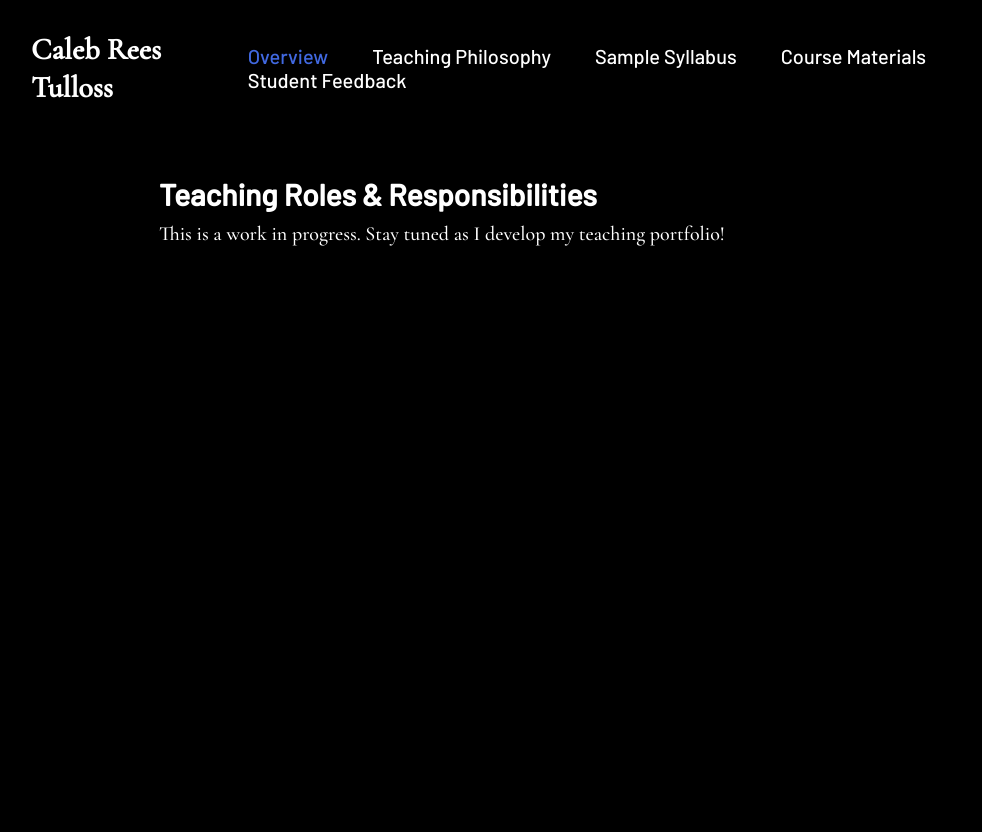
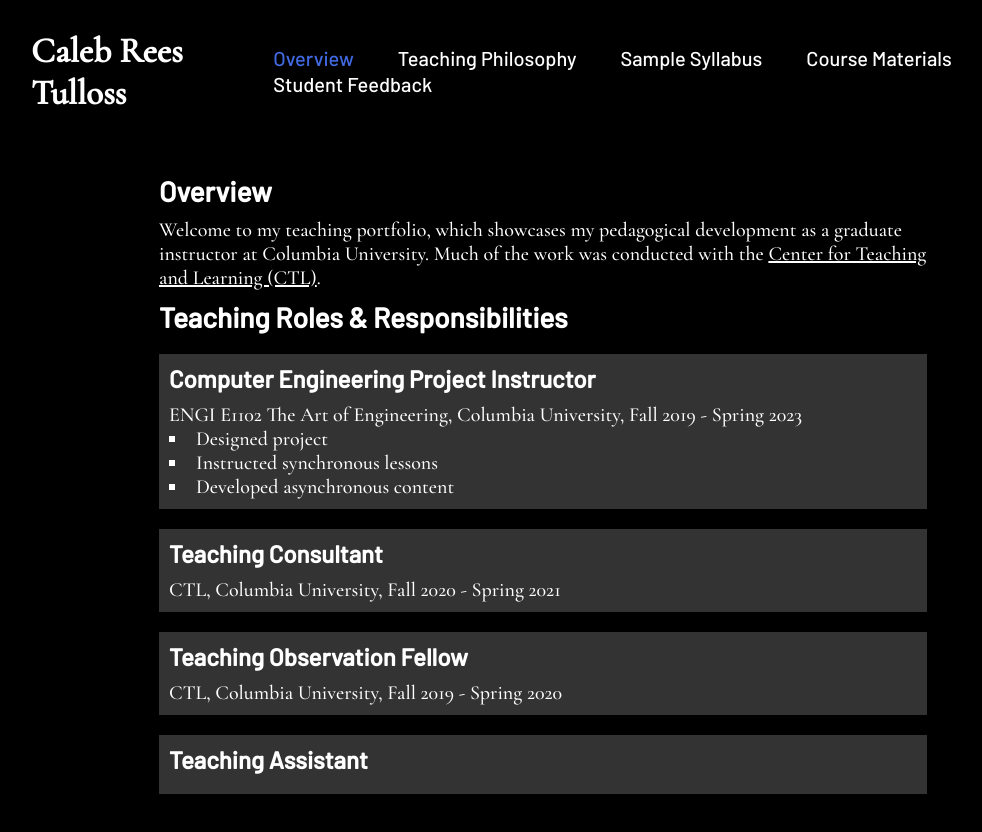
Before and after one commit to crtulloss/crtulloss.github.io, a plain HTML site: page teaching.html in a window 1280 px wide. Shown: the whole page, without its empty margins (97-1079 px from the left). Before the commit the page ends 800 px from the top, so only its background shows below. Drawn offline with nearby package versions, Linux system fonts and the light colour scheme.

Commit message:
begin adding roles

```diff
--- a/styles.css
+++ b/styles.css
@@ -4,6 +4,10 @@
 	box-sizing: border-box;
 	margin: 0;
 	padding: 0;
+	color: white;
+}
+
+body {
 	background-color: black;
 }
 
@@ -16,33 +20,54 @@ header {
 
 main {
 	align-items: center;
-	padding: 30px 20%;
+	padding: 20px 20%;
 }
 
 h1 a {
 	color: white;
 	font-family: Cormorant Garamond, serif;
-	font-size: 30px;
-	font-weight: 1000;
+	font-size: 35px;
+	font-weight: 900;
 	text-decoration: none;
-	transition: all 0.3s ease 0s;
-}
-
-h1 a:hover {
-	color: royalblue;
 }
 
 h2 {
-	color: white;
 	text-align: left;
+	font-size: 28px;
 	margin-top: 10px;
 	margin-bottom: 10px;
 	font-family: Barlow, serif;
 }
 
+h3 {
+	text-align: left;
+	font-size: 24px;
+	margin-bottom: 10px;
+	font-family: Barlow, serif;
+}
+
 p {
-	color: white;
 	text-align: left;
+	font-size: 20px;
+	font-family: Cormorant Garamond, serif;
+}
+
+a {
+	text-decoration: underline;
+	transition: all 0.3s ease 0s;
+}
+
+a:hover {
+	color: royalblue;
+}
+
+ul {
+	list-style-type: square;
+	list-style-position: inside;
+}
+
+li {
+	font-size: 20px;
 	font-family: Cormorant Garamond, serif;
 }
 
@@ -57,24 +82,23 @@ p {
 .nav_links li {
 	display: inline-block;
 	padding: 0px 20px;
+	text-decoration: none;
 }
 
-.navlinks li, a {
-	color: white;
+.nav_links a {
 	font-family: Barlow, sans-serif;
 	font-weight: 500;
 	font-size: 20px;
 	text-decoration: none;
 }
 
-.nav_links li a {
-	transition: all 0.3s ease 0s;
-}
-
-.nav_links li a:hover {
+.active a {
 	color: royalblue;
 }
 
-li.active a {
-	color: royalblue;
+.role {
+	background-color: #333333;
+	padding: 10px;
+	margin-top: 20px;
+	margin-bottom: 20px;
 }
--- a/teaching.html
+++ b/teaching.html
@@ -15,19 +15,53 @@
 			<h1 class="logo"><a href=https://crtulloss.github.io>Caleb Rees Tulloss</h1>
 			<nav>
 				<ul class="nav_links">
-					<li class="active"><a href=teaching.html>Overview</li>
-					<li><a href="#">Teaching Philosophy</li>
-					<li><a href="#">Sample Syllabus</li>
-					<li><a href="#">Course Materials</li>
-					<li><a href="#">Student Feedback</li>
+					<li class="active"><a href=teaching.html>Overview</a></li>
+					<li><a href="#">Teaching Philosophy</a></li>
+					<li><a href="#">Sample Syllabus</a></li>
+					<li><a href="#">Course Materials</a></li>
+					<li><a href="test">Student Feedback</a></li>
 				</ul>
 			</nav>
 		</header>
 
 		<main>
+			<!-- TODO this appears as student feedback link -->
+			<h2>Overview</h2>
+
+			<p>Welcome to my teaching portfolio, which showcases my pedagogical development as a graduate instructor at Columbia University. Much of the work was conducted with the <a href="https://ctl.columbia.edu/">Center for Teaching and Learning (CTL)</a>.</p>
+
 			<h2>Teaching Roles & Responsibilities</h2>
 
-			<p>This is a work in progress. Stay tuned as I develop my teaching portfolio!</p>
+			<div class="role">
+				<h3>Computer Engineering Project Instructor</h3>
+
+				<p>ENGI E1102 The Art of Engineering, Columbia University, Fall 2019 - Spring 2023</p>
+
+				<ul>
+					<li>Designed project</li>
+					<li>Instructed synchronous lessons</li>
+					<li>Developed asynchronous content</li>
+				</ul>
+			</div>
+
+			<div class="role">
+				<h3>Teaching Consultant</h3>
+
+				<p>CTL, Columbia University, Fall 2020 - Spring 2021</p>
+			</div>
+
+			<div class="role">
+				<h3>Teaching Observation Fellow</h3>
+
+				<p>CTL, Columbia University, Fall 2019 - Spring 2020</p>
+			</div>
+
+			<div class="role">
+				<h3>Teaching Assistant</h3>
+
+
+			</div>
+
 		</main>
 
 	</body>
```
Also changed, not shown: index.html (+2 -2 lines).
